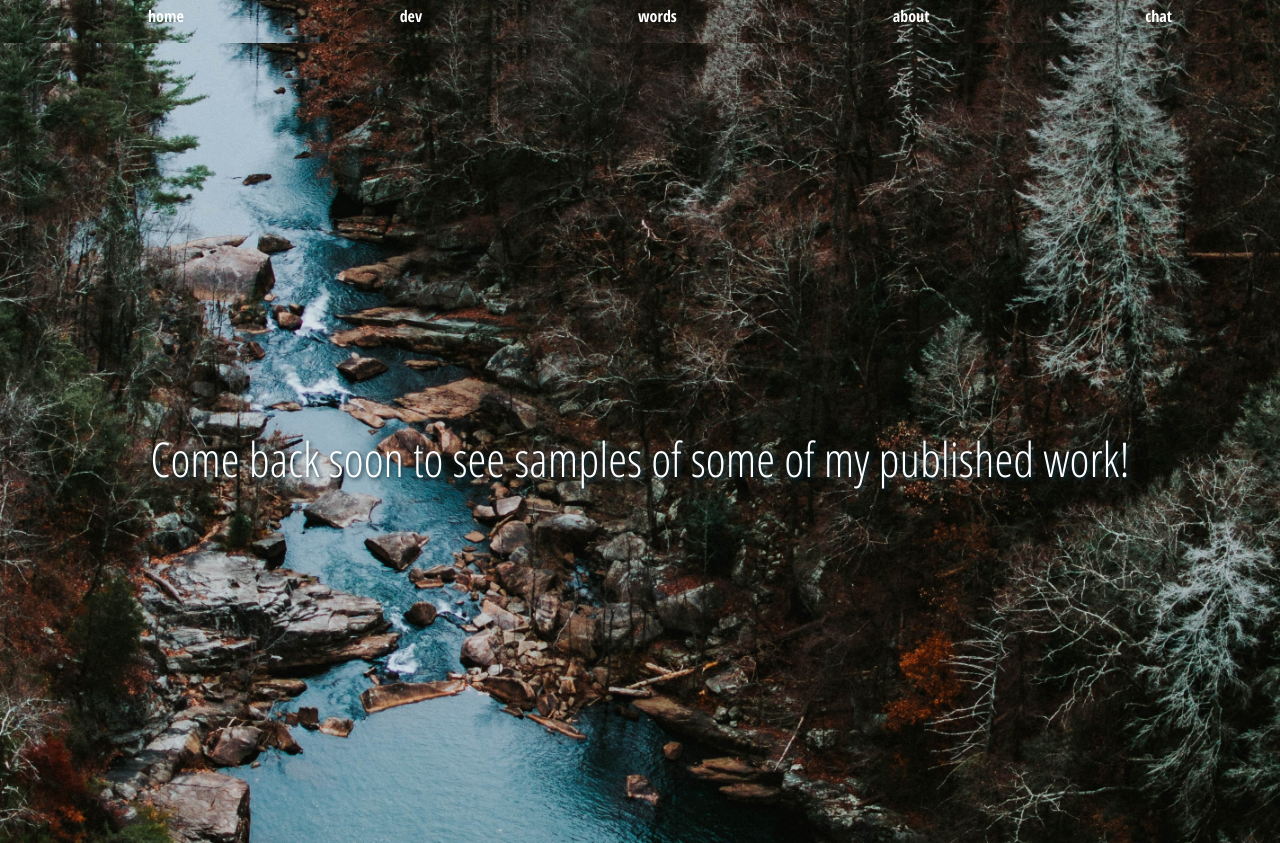
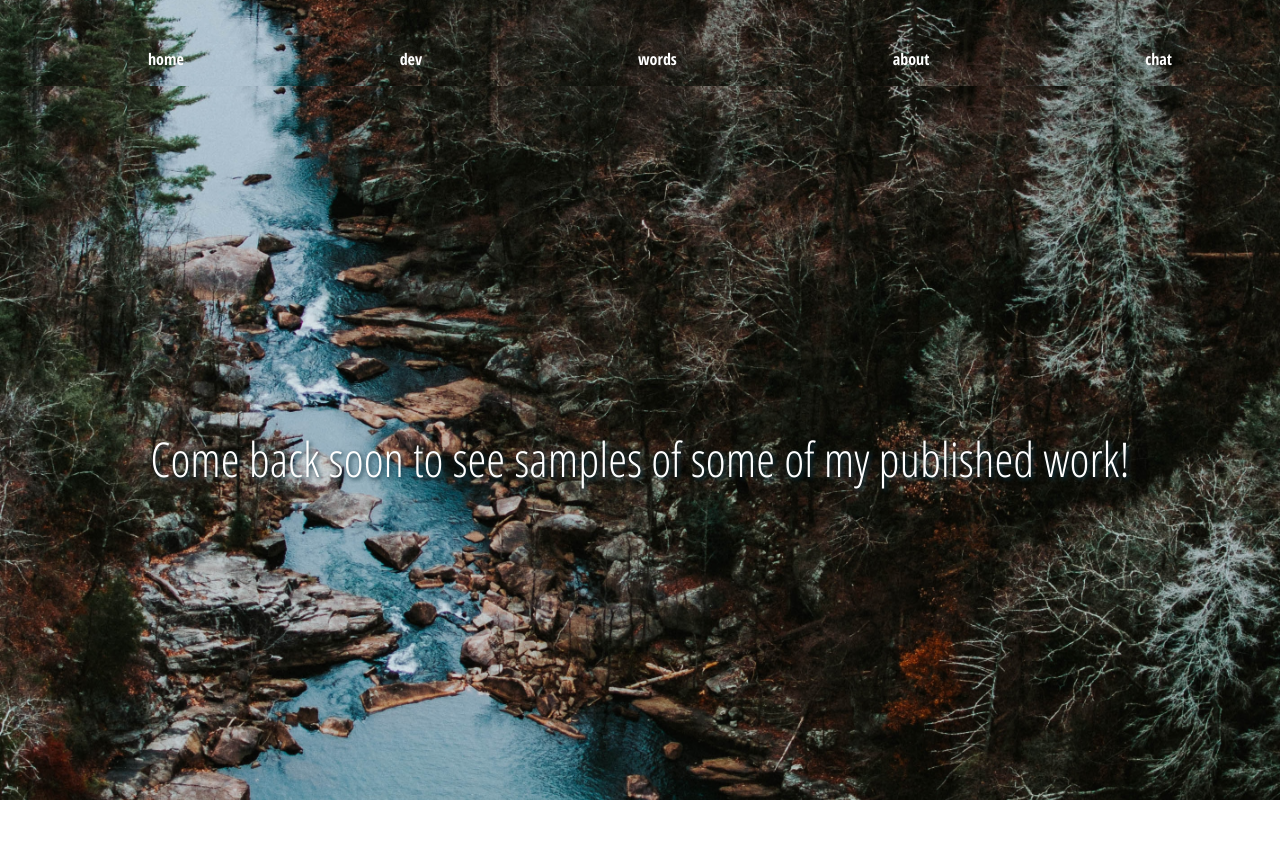
Before and after one commit to hannahtrask/hannahtraskTwo, a Next.js app: page /scribbles in a window 1280 px wide. After the commit the page ends 800 px from the top, so only its background shows below. Built offline with nearby package versions, Linux system fonts and the light colour scheme.

Commit message:
stop obsessing for the day

```diff
--- a/pages/scribbles.js
+++ b/pages/scribbles.js
@@ -30,18 +30,19 @@ const buttonVariants = {
 
 const Scribbles = () => {
     return (
-        <div className={styles.container}>
+        <>
 
 			<motion.div
 				initial='hidden'
 				animate='visible'
-				variants={containerVariants}>
+				variants={containerVariants}
+                className={styles.container}>
                 <Navigation />
 				<div className={styles.container}>
                     <h1 className={styles.header}>Come back soon to see samples of some of my published work!</h1>
 				</div>
 			</motion.div>
-		</div>
+		</>
     )
 }
 
```
